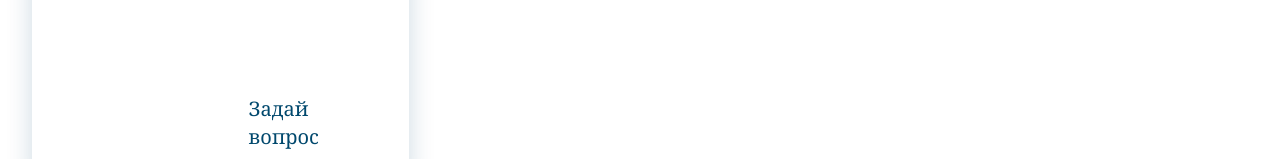
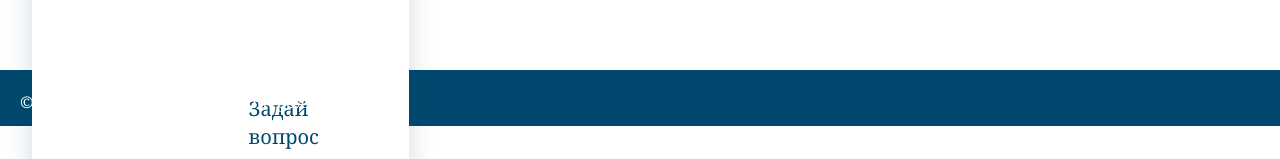
Before and after one commit to shadow-zone86/new-sibghk-ovk, a Vue app: page / in a window 1280 px wide. Shown: the part 4494-4653 px from the top of the page. Built offline with nearby package versions, Linux system fonts and the light colour scheme; what tailwind-hamburgers would draw is missing.

Commit message:
feat: create block footer (2022-10-13)

```diff
--- a/src/App.vue
+++ b/src/App.vue
@@ -6,6 +6,7 @@
   import Management from './components/management/index'
   import News from './components/news/index'
   import Worker from './components/worker/index'
+  import Footer from './components/footer/index'
 </script>
 
 <template>
@@ -16,4 +17,5 @@
   <Management />
   <News />
   <Worker />
+  <Footer />
 </template>
--- /dev/null
+++ b/src/components/footer/footer.component.vue
@@ -0,0 +1,13 @@
+<script setup lang="ts">
+    import { useFooterStore } from '../../store/footer'
+
+    const store = useFooterStore()
+</script>
+
+<template>
+    <nav class="flex flex-wrap items-center bg-[#00486D] p-3 mt-40">
+        <div class="p-2 mr-4 inline-flex items-center">
+            <h6 class="fill-current h-4 text-white font-serif">{{ store.getDescription }}</h6>
+        </div>
+    </nav>
+</template>
--- /dev/null
+++ b/src/components/footer/index.ts
@@ -0,0 +1 @@
+export { default } from './footer.component.vue';
--- a/src/components/worker/components/block-worker/block-worker.component.vue
+++ b/src/components/worker/components/block-worker/block-worker.component.vue
@@ -30,5 +30,6 @@
                 </div>
             </div>
         </div>
+        <div class="lg:h-96"></div>
     </section>
 </template>
--- /dev/null
+++ b/src/store/footer.ts
@@ -0,0 +1,14 @@
+import { defineStore } from "pinia";
+
+export const useFooterStore = defineStore({
+    id: 'footer',
+    state: () => ({
+        description: '© ' + new Date().getFullYear() + ' Отдел внутреннего контроля' as string
+    }),
+    getters: {
+        getDescription(state) {
+            return state.description
+        }
+    },
+    actions: {}
+})
```
